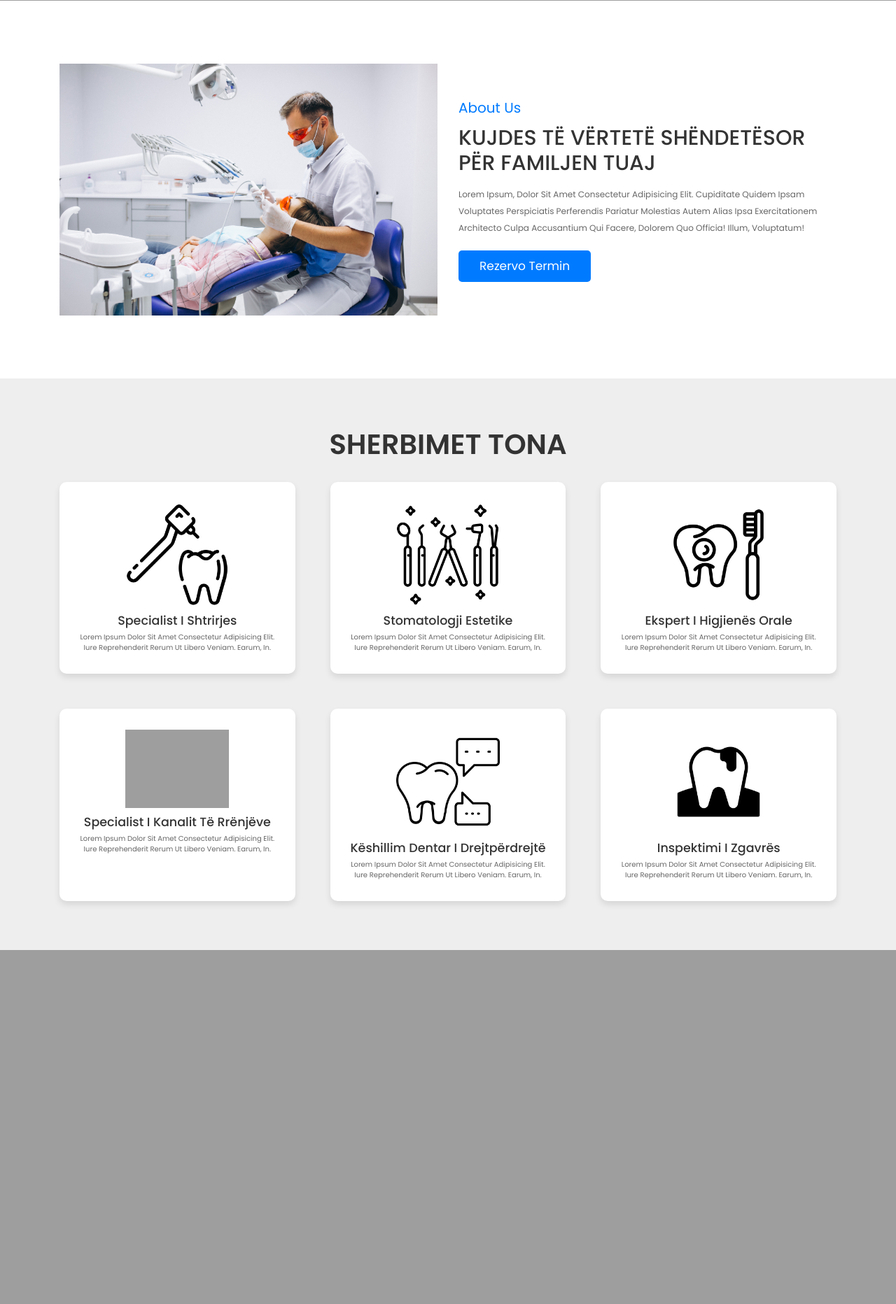
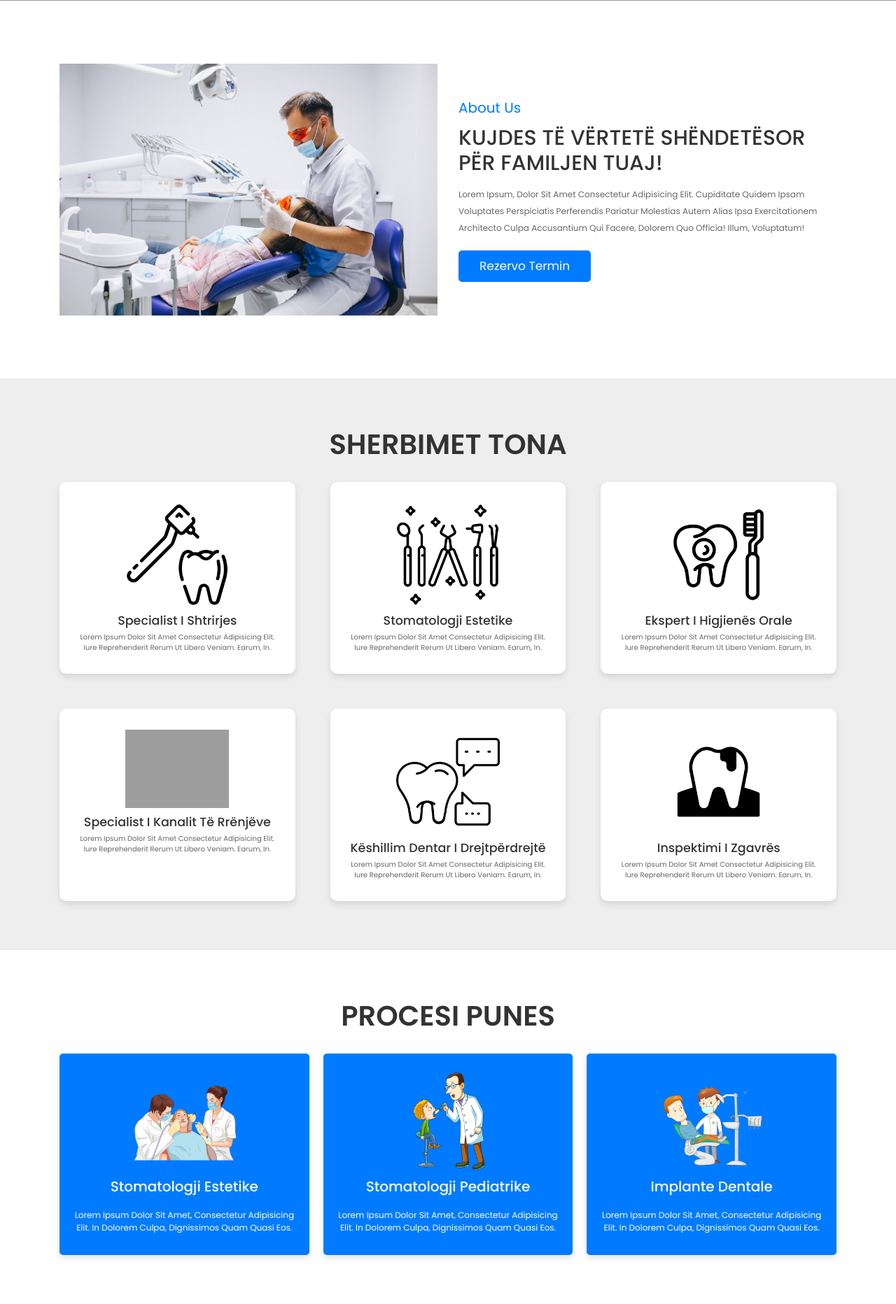
Before and after one commit to ArdianHalilaj7/DentalCare, a PHP site: page / in a window 1280 px wide. Shown: the part 939-2803 px from the top of the page at 70% size. Before the commit the page ends 2297 px from the top, so only its background shows below. Run offline with PHP 8.4, Linux system fonts and the light colour scheme; grey boxes are pictures that could not be loaded.

Commit message:
"work process" part

```diff
--- a/css/style.css
+++ b/css/style.css
@@ -1,7 +1,7 @@
 @import url('https://fonts.googleapis.com/css2?family=Poppins:wght@100;200;300;400;500;600&display=swap');
 
 :root{
-    --blue:#00b8b8;
+    --bluee:#00b8b8;
     --black:#333;
     --white:#fff;
     --light-color:#666;
@@ -187,6 +187,38 @@ section{
     color: var(--light-color);
 }
 
+.process .box-container{
+    display: grid;
+    grid-template-columns: repeat(auto-fit, minmax(30rem, 1fr));
+    gap: 2rem;
+}
+
+.process .box-container .box{
+    background-color: var(--blue);
+    padding: 2rem;
+    border-radius: .5rem;
+    text-align: center;
+    box-shadow: var(--box-shadow);
+}
+
+.process .box-container .box img{
+    /* height: 20rem; */
+    /* margin: 1rem 0; */
+}
+
+.process .box-container .box h3{
+    color: var(--white);
+    font-size: 2rem;
+    margin-bottom: 2rem;
+}
+
+.process .box-container .box p{
+    color: var(--white);
+    font-size: 1.2rem;
+    line-height: 1.5;
+}
+
+
 
 
 
--- a/index.html
+++ b/index.html
@@ -76,7 +76,7 @@
                 </div>
                 <div class="col-md-6 content">
                     <span>about us</span>
-                    <h3>kujdes të vërtetë shëndetësor për familjen tuaj</h3>
+                    <h3>kujdes të vërtetë shëndetësor për familjen tuaj!</h3>
                     <p>Lorem ipsum, dolor sit amet consectetur adipisicing elit. Cupiditate quidem ipsam voluptates perspiciatis perferendis pariatur molestias autem alias ipsa exercitationem architecto culpa accusantium qui facere, dolorem quo officia! Illum, voluptatum!</p>
                     <a href="#contact" class="link-btn">rezervo termin</a>
                 </div>
@@ -133,6 +133,32 @@
 </section>
 
 
+<section class="process">
+    <h1 class="heading">procesi punes</h1>
+    <div class="box-container container">
+
+        <div class="box">
+            <img style="object-fit: cover;width:50%;" src="images/proces1.png" alt="">
+            <h3>stomatologji estetike</h3>
+            <p>Lorem ipsum dolor sit amet, consectetur adipisicing elit. In dolorem culpa, dignissimos quam quasi eos.</p>
+        </div>
+
+        <div class="box">
+            <img style="object-fit: cover;width:50%; background-position: center;" src="images/proces2.png" alt="">
+            <h3>stomatologji pediatrike</h3>
+            <p>Lorem ipsum dolor sit amet, consectetur adipisicing elit. In dolorem culpa, dignissimos quam quasi eos.</p>
+        </div>
+
+        <div class="box">
+            <img style="object-fit: cover;width:50%;" src="images/proces3.png" alt="">
+            <h3>implante dentale</h3>
+            <p>Lorem ipsum dolor sit amet, consectetur adipisicing elit. In dolorem culpa, dignissimos quam quasi eos.</p>
+        </div>
+
+    </div>
+</section>
+
+
 
     <script src="js/script.js"></script>
 </body>
```
